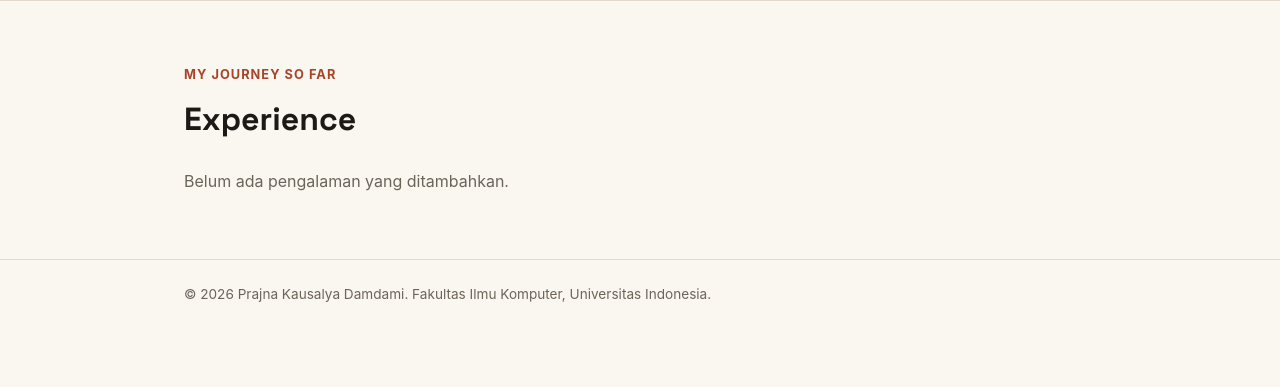
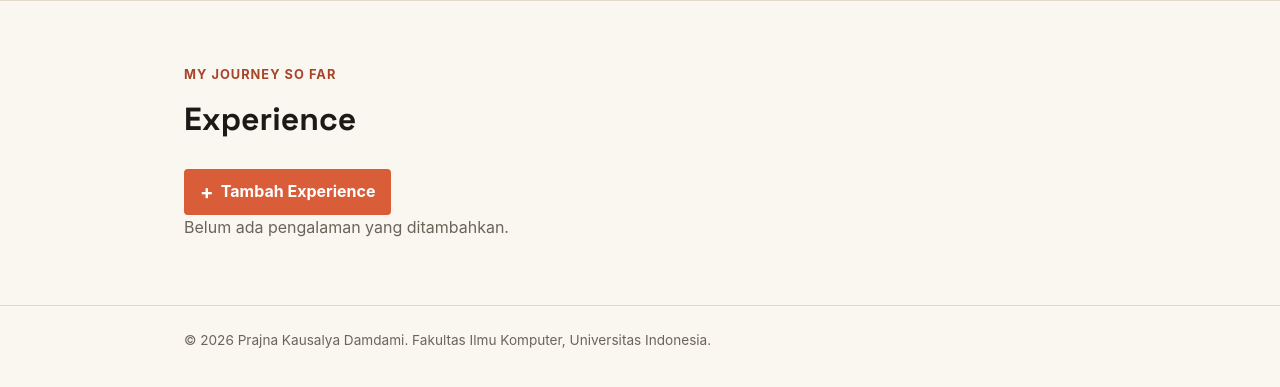
Before and after one commit to prajnakausalya-08/myportofolio, a Django app: page /experience/ in a window 1280 px wide. Shown: the part 74-461 px from the top of the page. Run offline with Django 5.2, Linux system fonts and the light colour scheme; data that the repository does not hold is empty.

```diff
--- a/templates/experience.html
+++ b/templates/experience.html
@@ -9,8 +9,18 @@
 <main>
     <section class="experience-section" id="experience">
         <div class="container">
-            <p class="section-kicker">My journey so far</p>
-            <h1>Experience</h1>
+            <div class="experience-header">
+                <div>
+                    <p class="section-kicker">My journey so far</p>
+                    <h1>Experience</h1>
+                </div>
+
+                <a href="{% url 'main:create_experience' %}"
+                class="button project-add-button">
+                    <span aria-hidden="true">+</span>
+                    Tambah Experience
+                </a>
+            </div>
 
             <div class="experience-grid">
                 {% for experience in experience_list %}
@@ -30,6 +40,23 @@
                     {% else %}
                     <p class="experience-status">Completed</p>
                     {% endif %}
+
+                    <div class="experience-actions">
+
+                        <a href="{% url 'main:edit_experience' experience.id %}"
+                        class="button">
+                            Edit
+                        </a>
+
+                        <button type="button"
+                                class="button button-danger"
+                                popovertarget="delete-experience-{{ experience.id }}">
+                            Hapus
+                        </button>
+
+                        {% include "components/experience_delete_modal.html" with experience=experience %}
+
+                    </div>
                 </article>
 
                 {% empty %}
```
